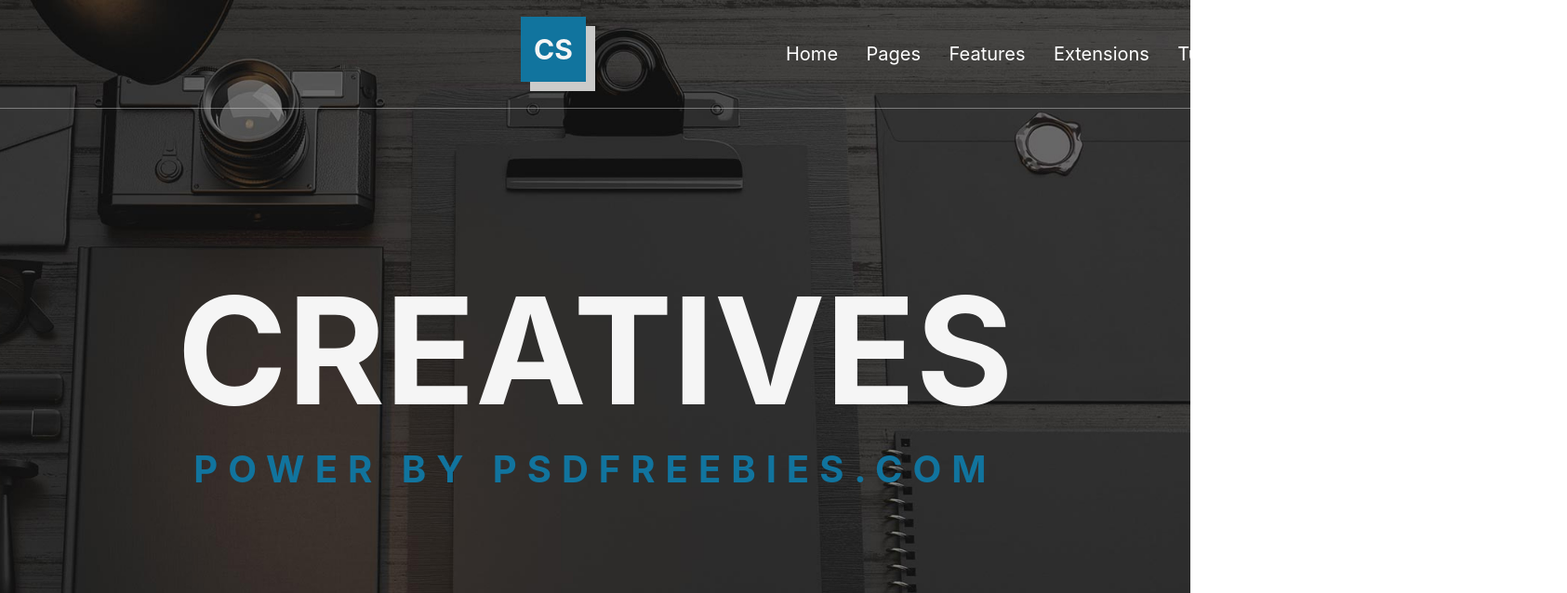
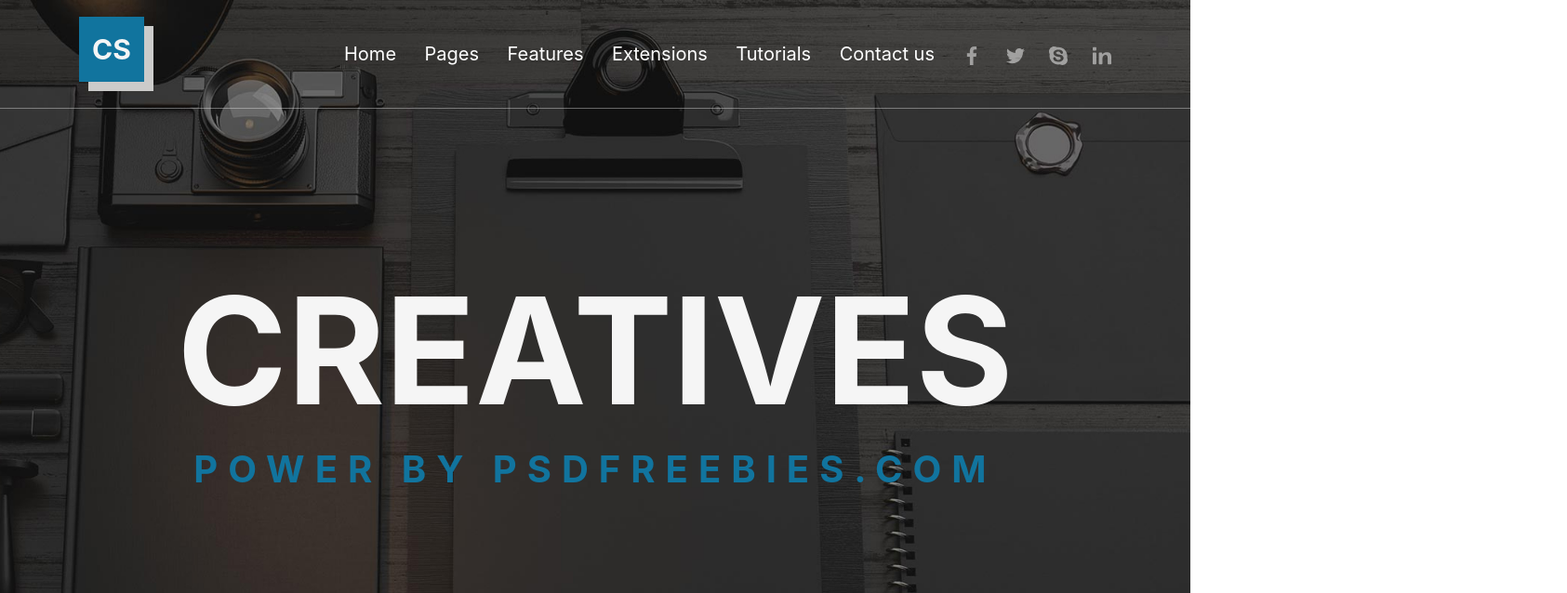
Before and after one commit to alexzaslavsky/free-psd, a plain HTML site: page src/index.html in a window 1280 px wide. Shown: the top 638 px of the page at 93% size, 1685 px wide, since content can reach past the window. Drawn offline with Linux system fonts and the light colour scheme.

Commit message:
col-md-12

```diff
--- a/src/index.html
+++ b/src/index.html
@@ -12,7 +12,7 @@
         <div class="container">
             <div class="row">
                 <div class="sub-row">
-                    <div class="col-lg-1 col-md-2 offset-md-5">
+                    <div class="col-lg-1 col-md-1">
                         <div class="square-cs">
                             <div class="square-cs-1">
                                 <a href="">CS</a>
@@ -21,7 +21,7 @@
 
                         </div>
                     </div>
-                    <div class="col-lg-7 offset-lg-2 col-md-12">
+                    <div class="col-lg-7 offset-lg-2 col-md-10">
                         <div class="menu">
                             <ul>
                                 <li><a href="#">Home</a></li>
@@ -34,7 +34,7 @@
                         </div>
                     </div>
 
-                    <div class="col-lg-2 col-md-12">
+                    <div class="col-lg-2 col-md-2">
                         <div class="icons">
                             <a href="#"><img src="img/fb.svg" alt="facebook icon"></a>
                             <a href="#"><img src="img/twitter.svg" alt="twitter icon"></a>
```
